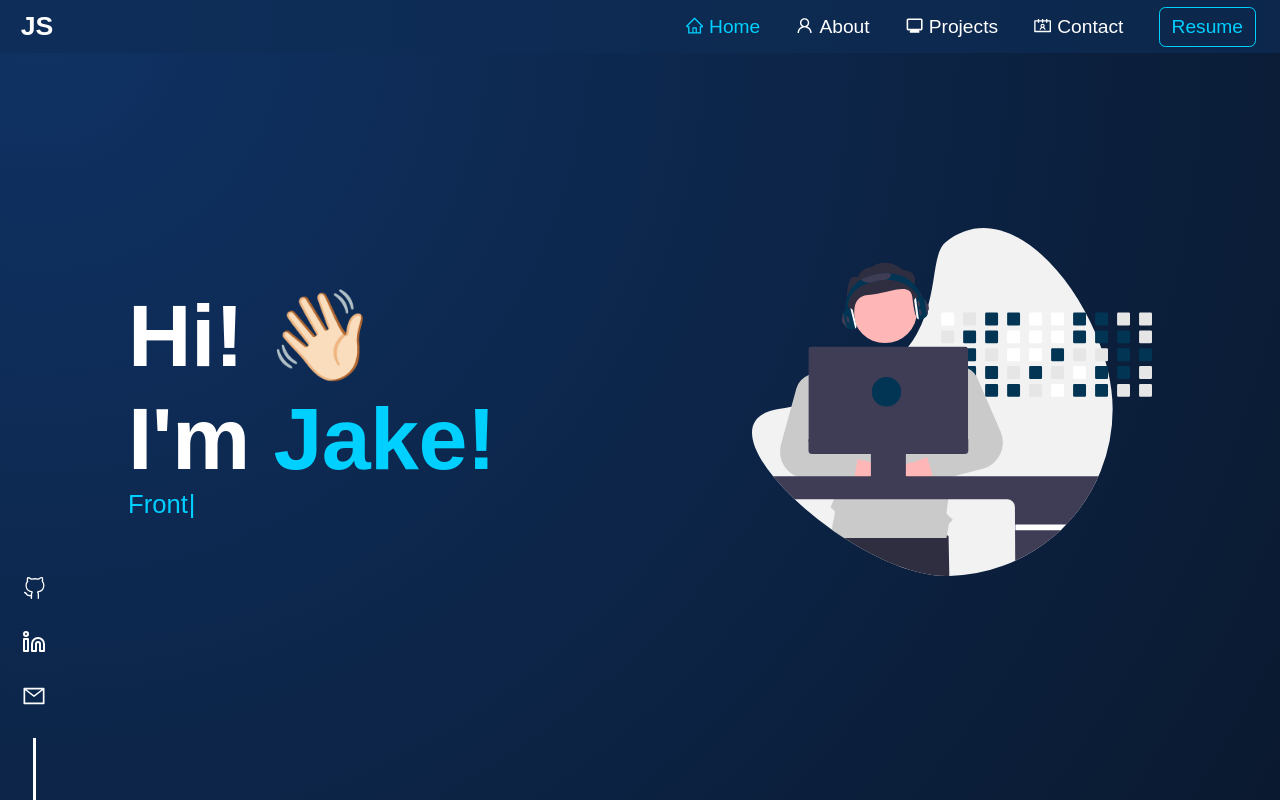
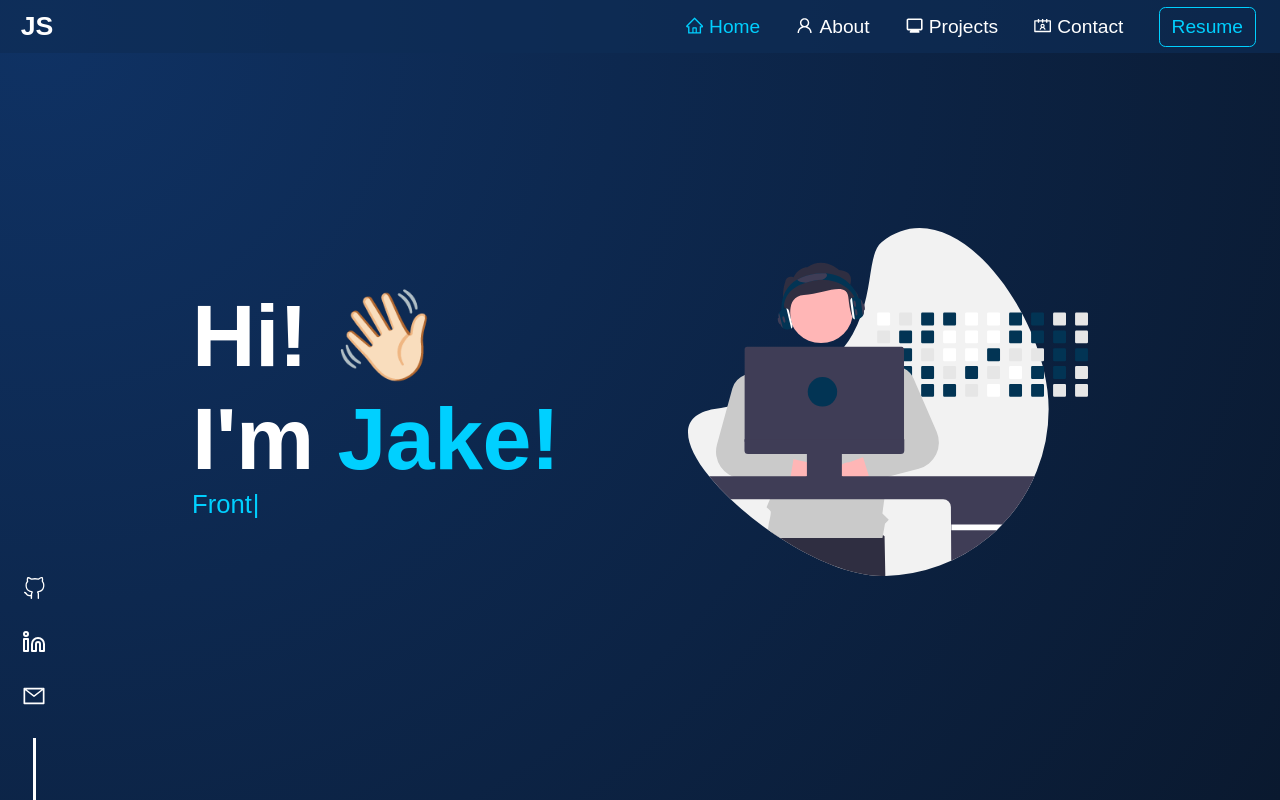
Before and after one commit to JSchoonbrood/Portfolio, a React (Create React App) app: page / in a window 1280 px wide. Built offline with nearby package versions, Linux system fonts and the light colour scheme.

Commit message:
Layout fixes

```diff
--- a/src/App.scss
+++ b/src/App.scss
@@ -30,12 +30,13 @@
       height: fit-content;
       &-sidebar {
         position: fixed;
+        width: 10%;
         top: 10;
       }
       &-components {
         display: flex;
         flex-direction: column;
-        flex: 1; //Expands component to fill remaining horizontal space
+        width: 90%;
       }
     }
   }
```
